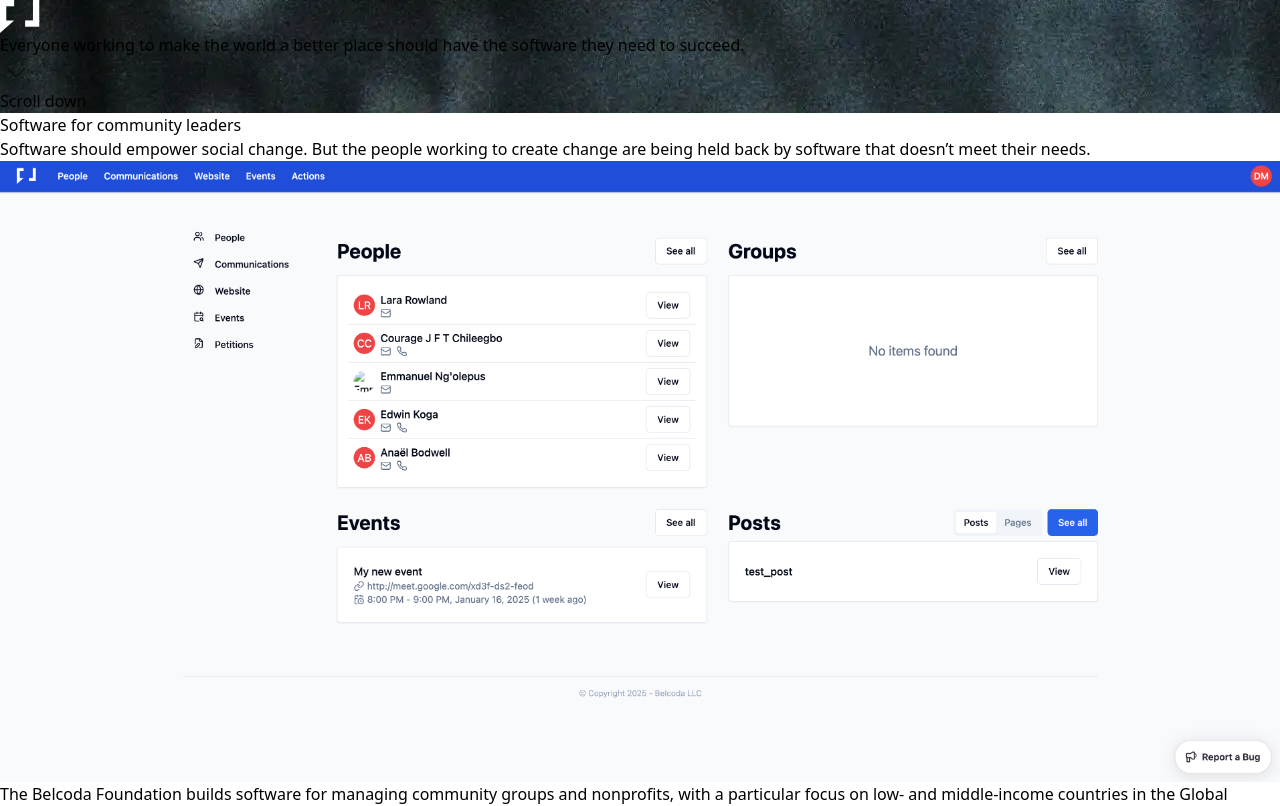
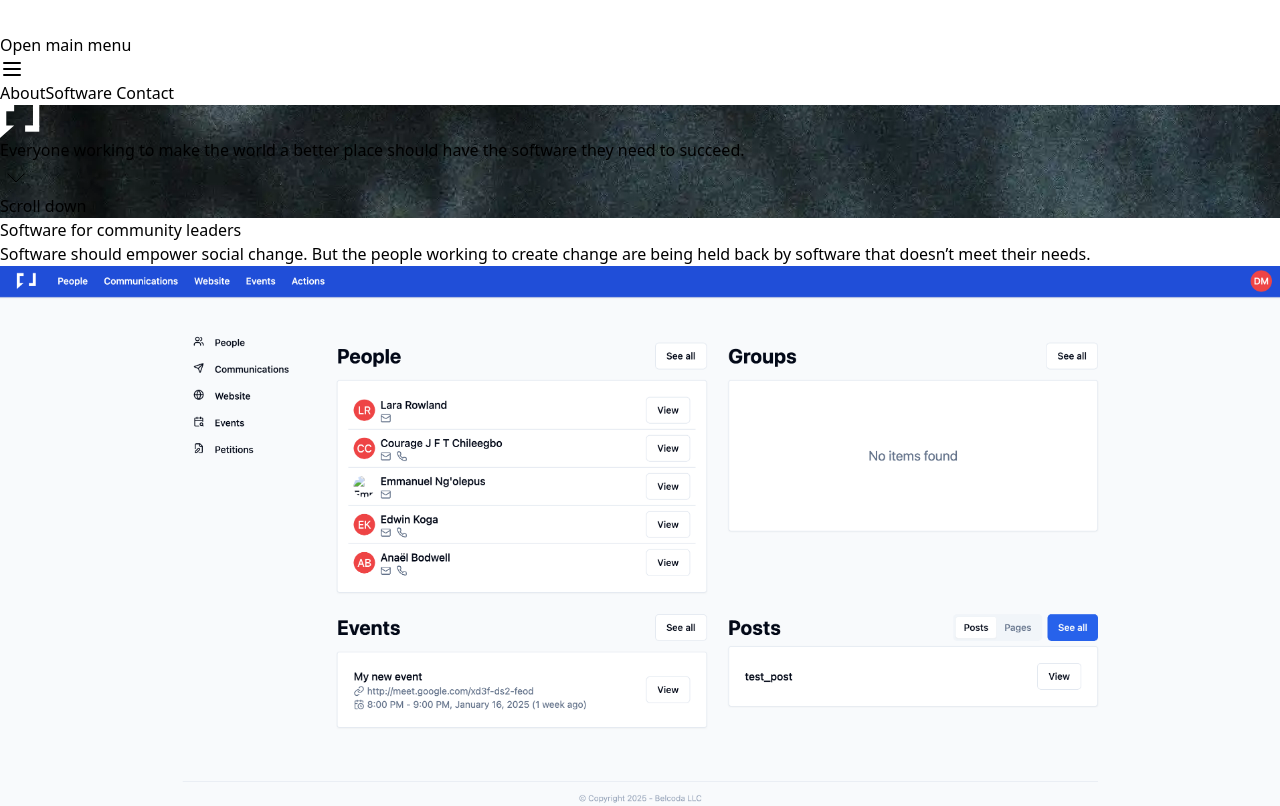
Before and after one commit to belcoda/website, a SvelteKit app: page / in a window 1280 px wide. Shown: the top 806 px of the page. Built offline with nearby package versions, Linux system fonts and the light colour scheme.

Commit message:
Updated nav visibility to use CSS transitions

```diff
--- a/src/routes/+page.svelte
+++ b/src/routes/+page.svelte
@@ -13,10 +13,10 @@
 	<title>Belcoda - Software for social change</title>
 </svelte:head>
 
-{#if topSectionInViewport.current !== true}<Nav />{/if}
+<Nav hideBackground={topSectionInViewport.current} />
 <section
 	bind:this={topSection}
-	class="background-learning flex min-h-screen items-center justify-center bg-slate-800 bg-cover bg-center md:bg-center"
+	class="background-learning flex min-h-screen items-center justify-center bg-gray-900 bg-cover bg-center md:bg-center"
 >
 	<div class="container mx-auto px-4 text-center">
 		<div class="mx-auto -mt-8 max-w-4xl">
```
